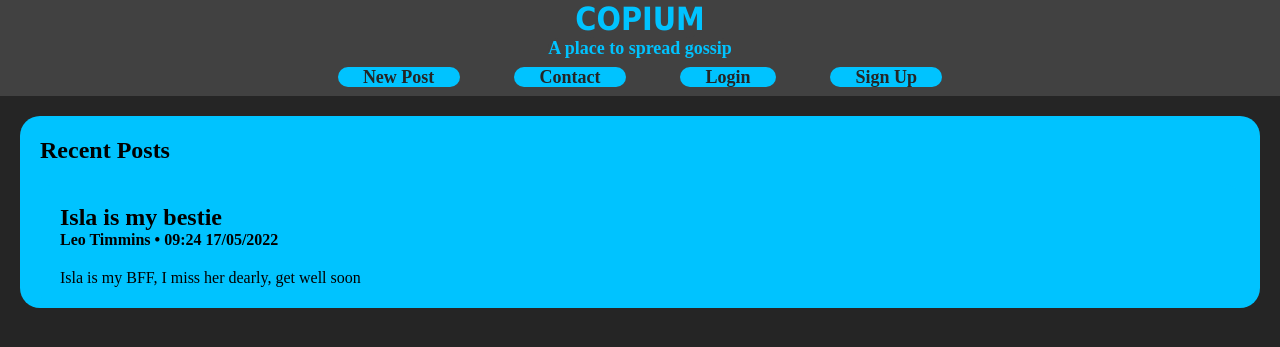
After one commit to Jakube11/Copium, a PHP site: page /html/Home.html in a window 1280 px wide. The commit adds this page. Shown: the top 347 px of the page. Run offline with PHP 8.4, Linux system fonts and the light colour scheme.

Commit message:
Post Framework V1

```diff
--- a/chat.txt
+++ b/chat.txt
@@ -9,3 +9,5 @@ yea srry ive been playing minecraft 90% of the afternoon
 Home.html links to "main.css" but the file doesnt exist? its in the folder but it doesnt actually exist?
 
 I'm still confused on what this project will actually be, so i cant really build a website without the basis on what the website actually is for.
+
+LEO - ok so baisic premise is a place for chuchlands kids to talk and gossip
--- a/css/main.css
+++ b/css/main.css
@@ -7,7 +7,7 @@ body{
 }
 
 body header{
-    position: absolute;
+    top: 0px;
     width: 100%;
     margin: 0px;
     text-align: center;
@@ -67,3 +67,35 @@ body header a:hover{
     font-weight: bolder;
     background-color: rgb(65, 65, 65);
 }
+
+#recentposts{
+    background-color: rgb(0, 195, 255);
+    color: black;
+    margin: 20px;
+    padding: 1px;
+    padding-left: 20px;
+    padding-right: 20px;
+    border-radius: 20px;
+
+}
+
+#post{
+    background-color: rgb(0, 195, 255);
+    color: black;
+    border-radius: 15px;
+    padding: 20px;
+}
+
+#post_meta{
+    padding-bottom: 20px;
+}
+
+#post_meta h2{
+    padding: 0%;
+    margin: 0%;
+}
+
+#post_meta h4{
+    padding: 0%;
+    margin: 0%;
+}
--- /dev/null
+++ b/html/Home.html
@@ -0,0 +1,46 @@
+ <!DOCTYPE html>
+<html lang="en">
+<head>
+    <meta charset="UTF-8">
+    <meta http-equiv="X-UA-Compatible" content="IE=edge">
+    <meta name="viewport" content="width=device-width, initial-scale=1.0">
+    <title>Home | Copium</title>
+    <link rel="stylesheet" href="/css/main.css">
+    <link rel="favicon" href="/img/C.ico">
+    <!--link favicon-->
+    <link rel="shortcut icon" href="/img/C.ico" type="image/x-icon">
+    <script src="/js/posts.js"></script>
+</head>
+<body>
+    <header>
+        <a href="" id="header_h1_home">COPIUM</a><br>
+        <a href="" id="header_h1_subhome">A place to spread gossip</a><br>
+        <div id="header_h2">
+            <a href="" id="header_h2_post">New Post</a>
+            <a href="" id="header_h2_contact">Contact</a>
+            <a href="" id="header_h2_login">Login</a>
+            <a href="" id="header_h2_signup">Sign Up</a>
+        </div>
+    </header>
+
+    <!-- example post framework, DO NOT DELETE OR ALTER -->
+    <div id="recentposts">
+        <h2>Recent Posts</h2>
+        <div id="recentposts_posts">
+            <div id="post">
+                <div id="post_meta">
+                    <h2><a id="title">Isla is my bestie</a>
+                    <h4><a class="pmeta_sml" id="author">Leo Timmins • 09:24 17/05/2022</a></h4>
+                </div>
+                <div id="post_content">
+                    <a id="content">
+                        Isla is my BFF, I miss her dearly, get well soon
+                    </a>
+                </div>
+            </div>
+        </div>
+    </div>
+
+
+</body>
+</html>
--- a/index.html
+++ b/index.html
@@ -5,7 +5,7 @@
     <meta http-equiv="X-UA-Compatible" content="IE=edge">
     <meta name="viewport" content="width=device-width, initial-scale=1.0">
     <title>Redirecting | Copium</title>
-    <META HTTP-EQUIV="Refresh" CONTENT="0; URL=html/Home.php">
+    <META HTTP-EQUIV="Refresh" CONTENT="0; URL=html/Home.html">
 </head>
 <body>
 </body>
```
Also changed, not shown: html/Home.php (deleted, +0 -42 lines).
